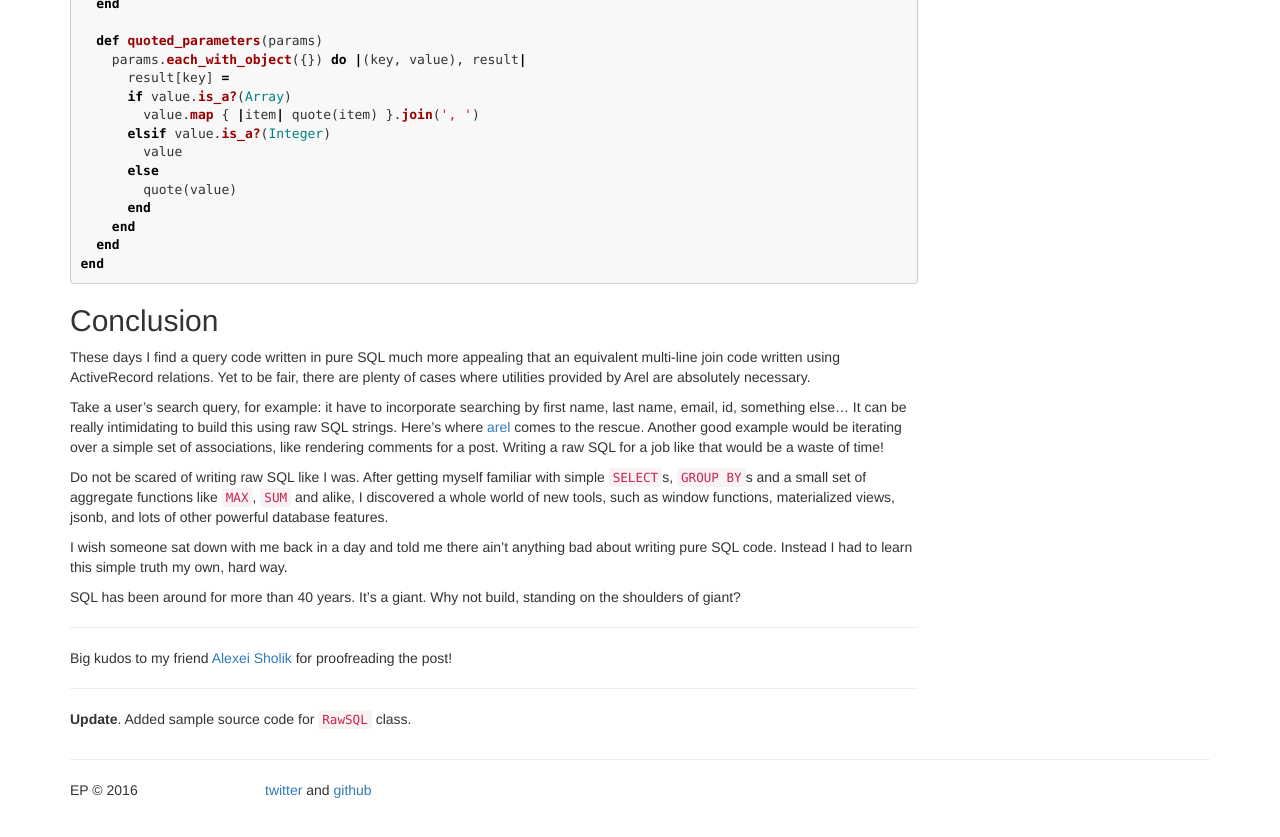
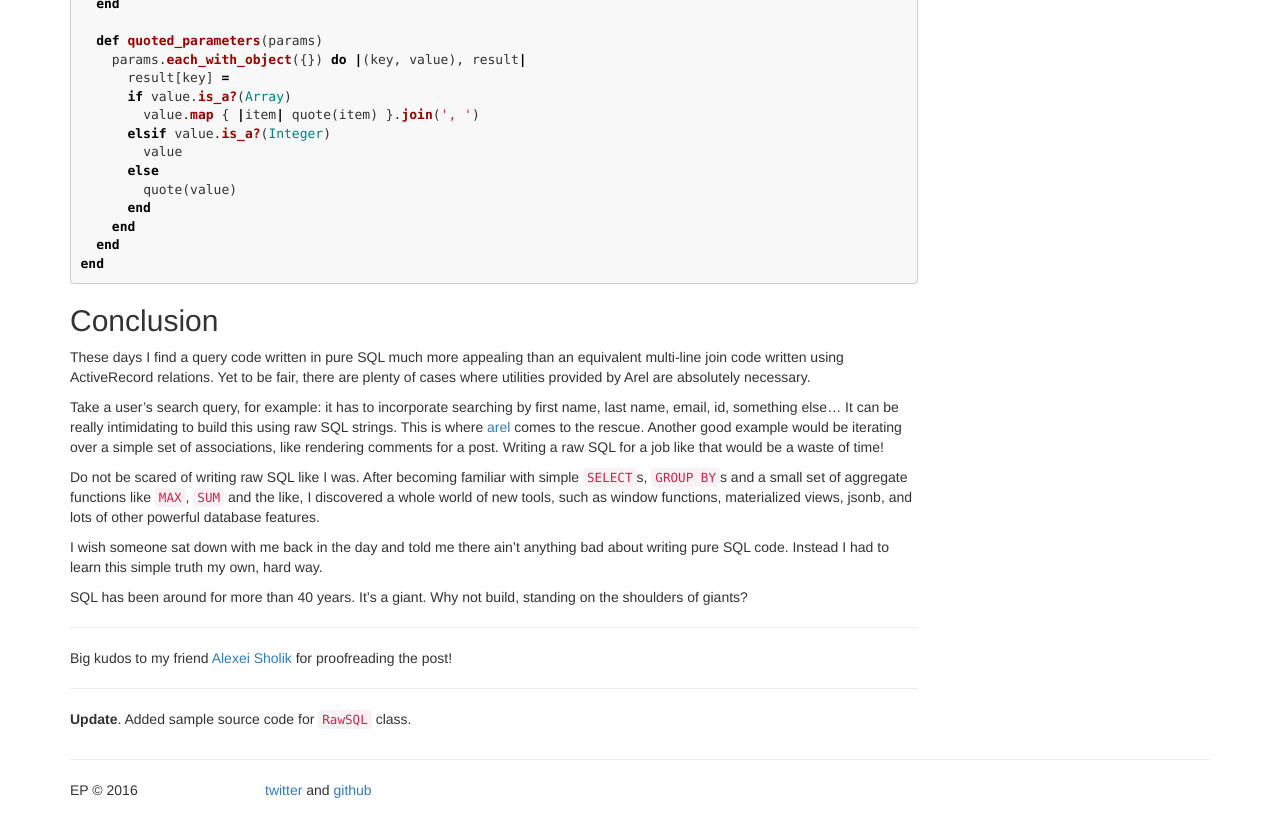
Before and after one commit to gmile/gmile.github.io, a Jekyll site: the page built from _posts/2016-02-01-raw-sql-in-a-rails-project.md, in a window 1280 px wide and 900 px high, scrolled down 3215 px. Shown: the top 837 px of the window. Built offline with Jekyll 4.4.1, drawn with Linux system fonts in a browser that asks for light colours.

Commit message:
More updates from @alco

```diff
--- a/_posts/2016-02-01-raw-sql-in-a-rails-project.md
+++ b/_posts/2016-02-01-raw-sql-in-a-rails-project.md
@@ -170,15 +170,15 @@
 
 ## Conclusion
 
-These days I find a query code written in pure SQL much more appealing that an equivalent multi-line join code written using ActiveRecord relations. Yet to be fair, there are plenty of cases where utilities provided by Arel are absolutely necessary.
+These days I find a query code written in pure SQL much more appealing than an equivalent multi-line join code written using ActiveRecord relations. Yet to be fair, there are plenty of cases where utilities provided by Arel are absolutely necessary.
 
-Take a user's search query, for example: it have to incorporate searching by first name, last name, email, id, something else... It can be really intimidating to build this using raw SQL strings. Here's where [arel](https://github.com/rails/arel) comes to the rescue. Another good example would be iterating over a simple set of associations, like rendering comments for a post. Writing a raw SQL for a job like that would be a waste of time!
+Take a user's search query, for example: it has to incorporate searching by first name, last name, email, id, something else... It can be really intimidating to build this using raw SQL strings. This is where [arel](https://github.com/rails/arel) comes to the rescue. Another good example would be iterating over a simple set of associations, like rendering comments for a post. Writing a raw SQL for a job like that would be a waste of time!
 
-Do not be scared of writing raw SQL like I was. After getting myself familiar with simple `SELECT`s, `GROUP BY`s and a small set of aggregate functions like `MAX`, `SUM` and alike, I discovered a whole world of new tools, such as window functions, materialized views, jsonb, and lots of other powerful database features.
+Do not be scared of writing raw SQL like I was. After becoming familiar with simple `SELECT`s, `GROUP BY`s and a small set of aggregate functions like `MAX`, `SUM` and the like, I discovered a whole world of new tools, such as window functions, materialized views, jsonb, and lots of other powerful database features.
 
-I wish someone sat down with me back in a day and told me there ain't anything bad about writing pure SQL code. Instead I had to learn this simple truth my own, hard way.
+I wish someone sat down with me back in the day and told me there ain't anything bad about writing pure SQL code. Instead I had to learn this simple truth my own, hard way.
 
-SQL has been around for more than 40 years. It's a giant. Why not build, standing on the shoulders of giant?
+SQL has been around for more than 40 years. It's a giant. Why not build, standing on the shoulders of giants?
 
 ---
 
```
